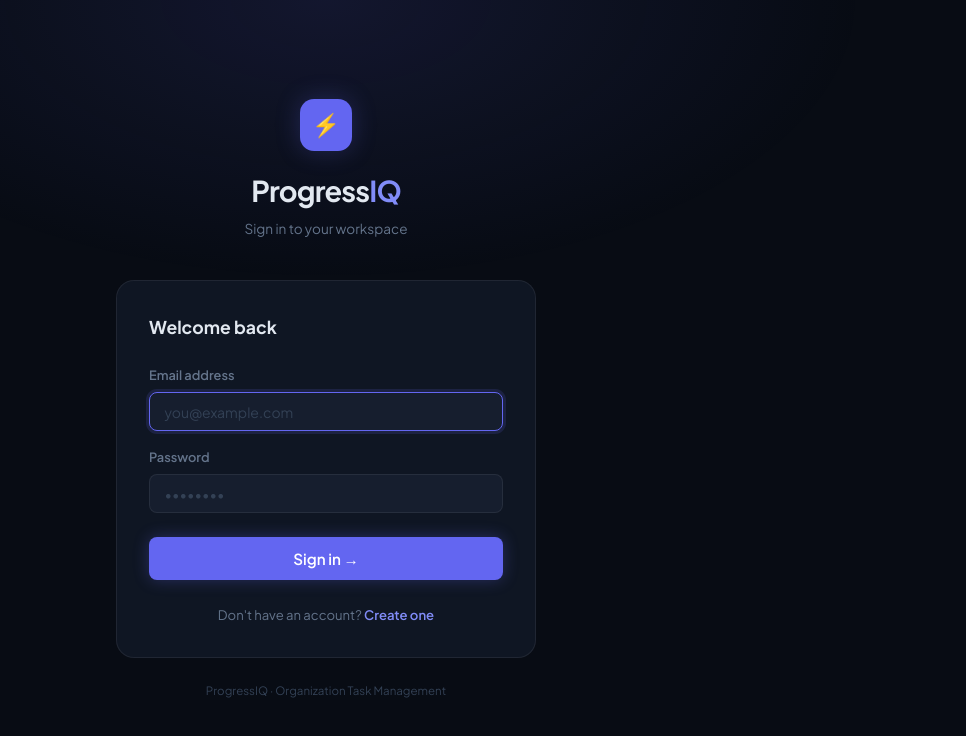
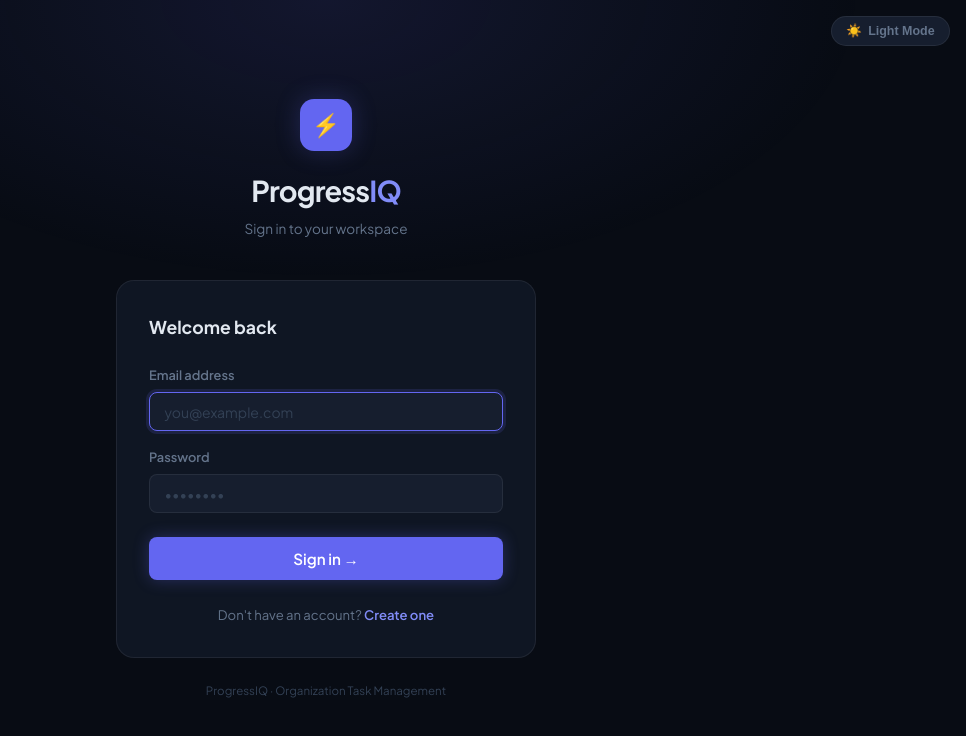
Before and after one commit to NehaLokhande874/progressiq-frontend, a React (Vite) app: page /login in a window 1280 px wide. Shown: the top 736 px of the page, without its empty margins (314-1280 px from the left). Built offline with nearby package versions, Linux system fonts and the light colour scheme; no server answers.

Commit message:
feat: dark/light theme toggle

```diff
--- a/src/components/Sidebar.jsx
+++ b/src/components/Sidebar.jsx
@@ -1,10 +1,11 @@
 import { useNavigate, useLocation } from 'react-router-dom';
+import { useTheme } from './ThemeContext';
 
 const ROLE_NAVS = {
     admin: [
-    { icon: '📊', label: 'Dashboard', path: '/admin-dashboard'           },
-    { icon: '👥', label: 'Users',     path: '/admin-dashboard?tab=users' },
-    { icon: '📁', label: 'Projects',  path: '/admin-dashboard?tab=teams' },
+        { icon: '📊', label: 'Dashboard', path: '/admin-dashboard'            },
+        { icon: '👥', label: 'Users',     path: '/admin-dashboard?tab=users'  },
+        { icon: '📁', label: 'Projects',  path: '/admin-dashboard?tab=teams'  },
     ],
     leader: [
         { icon: '📊', label: 'Dashboard',    path: '/leader-dashboard' },
@@ -28,6 +29,9 @@ const ROLE_COLORS = {
 export default function Sidebar({ active }) {
     const navigate = useNavigate();
     const location = useLocation();
+    const { theme, toggleTheme } = useTheme();
+    const isDark = theme === 'dark';
+
     const username = localStorage.getItem('username') || 'User';
     const role     = localStorage.getItem('role')     || 'member';
     const navItems = ROLE_NAVS[role] || ROLE_NAVS.member;
@@ -40,15 +44,12 @@ export default function Sidebar({ active }) {
     // ✅ Smart active detection using path + query param
     const isActive = (item) => {
         const currentPath  = location.pathname;
-    const currentQuery = location.search; // e.g. "?tab=users"
+        const currentQuery = location.search;
         const [itemPath, itemQuery] = item.path.split('?');
 
         if (itemQuery) {
-      // Items with query param: active only when both path AND query match
             return currentPath === itemPath && currentQuery === `?${itemQuery}`;
         }
-
-    // Dashboard item: active only when path matches AND no tab query
         return currentPath === itemPath && !currentQuery;
     };
 
@@ -66,9 +67,9 @@ export default function Sidebar({ active }) {
             {/* Role badge */}
             <div style={{ paddingLeft: '0.8rem', marginBottom: '1rem' }}>
                 <span className="badge" style={{
-          background: `${ROLE_COLORS[role]}18`,
-          color:       ROLE_COLORS[role],
-          fontSize:    '0.68rem',
+                    background:    `${ROLE_COLORS[role]}18`,
+                    color:          ROLE_COLORS[role],
+                    fontSize:      '0.68rem',
                     letterSpacing: '0.08em',
                     textTransform: 'uppercase',
                 }}>
@@ -94,6 +95,19 @@ export default function Sidebar({ active }) {
 
             {/* Footer */}
             <div className="sidebar-footer">
+
+                {/* ✅ Theme toggle */}
+                <button
+                    className="nav-item"
+                    onClick={toggleTheme}
+                    title={isDark ? 'Switch to Light Mode' : 'Switch to Dark Mode'}
+                    style={{ marginBottom: '0.25rem' }}
+                >
+                    <span className="nav-icon">{isDark ? '☀️' : '🌙'}</span>
+                    {isDark ? 'Light Mode' : 'Dark Mode'}
+                </button>
+
+                {/* User info */}
                 <div className="sidebar-user">
                     <div className="avatar avatar-sm">{initials}</div>
                     <div className="sidebar-user-info">
@@ -101,6 +115,8 @@ export default function Sidebar({ active }) {
                         <div className="sidebar-user-role">{role}</div>
                     </div>
                 </div>
+
+                {/* Logout */}
                 <button
                     className="nav-item"
                     style={{ marginTop: '0.25rem', color: '#f87171' }}
--- /dev/null
+++ b/src/components/ThemeContext.jsx
@@ -0,0 +1,24 @@
+import React, { createContext, useContext, useEffect, useState } from 'react';
+
+const ThemeContext = createContext();
+
+export const ThemeProvider = ({ children }) => {
+    const [theme, setTheme] = useState(() => {
+        return localStorage.getItem('piq-theme') || 'dark';
+    });
+
+    useEffect(() => {
+        document.documentElement.setAttribute('data-theme', theme);
+        localStorage.setItem('piq-theme', theme);
+    }, [theme]);
+
+    const toggleTheme = () => setTheme(t => t === 'dark' ? 'light' : 'dark');
+
+    return (
+        <ThemeContext.Provider value={{ theme, toggleTheme }}>
+            {children}
+        </ThemeContext.Provider>
+    );
+};
+
+export const useTheme = () => useContext(ThemeContext);
--- a/src/main.jsx
+++ b/src/main.jsx
@@ -2,9 +2,12 @@ import { StrictMode } from 'react'
 import { createRoot } from 'react-dom/client'
 import './index.css'
 import App from './App.jsx'
+import { ThemeProvider } from './components/ThemeContext'
 
 createRoot(document.getElementById('root')).render(
-  <StrictMode>
-    <App />
-  </StrictMode>
+    <StrictMode>
+        <ThemeProvider>
+            <App />
+        </ThemeProvider>
+    </StrictMode>
 )
--- a/src/pages/Login.jsx
+++ b/src/pages/Login.jsx
@@ -1,12 +1,15 @@
 import React, { useState } from 'react';
 import { useNavigate, Link } from 'react-router-dom';
 import API from '../api/axios';
+import { useTheme } from '../components/ThemeContext';
 
 const Login = () => {
     const [formData, setFormData] = useState({ email: '', password: '' });
     const [loading,  setLoading]  = useState(false);
     const [error,    setError]    = useState('');
     const navigate = useNavigate();
+    const { theme, toggleTheme } = useTheme();
+    const isDark = theme === 'dark';
 
     const handleChange = (e) =>
         setFormData(prev => ({ ...prev, [e.target.name]: e.target.value }));
@@ -44,13 +47,44 @@ const Login = () => {
         <div style={{
             minHeight: '100vh', display: 'flex', alignItems: 'center',
             justifyContent: 'center', background: 'var(--bg)', padding: '1rem',
+            transition: 'background 0.3s ease',
         }}>
+
+            {/* ✅ Theme toggle — fixed top right */}
+            <button
+                onClick={toggleTheme}
+                title={isDark ? 'Switch to Light Mode' : 'Switch to Dark Mode'}
+                style={{
+                    position: 'fixed', top: '1rem', right: '1rem',
+                    display: 'flex', alignItems: 'center', gap: '0.4rem',
+                    background: 'var(--surface-2)',
+                    border: '1px solid var(--border)',
+                    borderRadius: 20, padding: '0.4rem 0.9rem',
+                    cursor: 'pointer', fontSize: '0.78rem', fontWeight: 600,
+                    color: 'var(--text-muted)', zIndex: 10, transition: 'all 0.2s',
+                }}
+                onMouseEnter={e => {
+                    e.currentTarget.style.borderColor = 'var(--primary)';
+                    e.currentTarget.style.color = 'var(--primary-light)';
+                }}
+                onMouseLeave={e => {
+                    e.currentTarget.style.borderColor = 'var(--border)';
+                    e.currentTarget.style.color = 'var(--text-muted)';
+                }}
+            >
+                <span>{isDark ? '☀️' : '🌙'}</span>
+                {isDark ? 'Light Mode' : 'Dark Mode'}
+            </button>
+
+            {/* Background glow */}
             <div style={{
                 position: 'fixed', inset: 0, pointerEvents: 'none',
                 background: 'radial-gradient(ellipse 60% 50% at 50% 0%, rgba(99,102,241,0.12) 0%, transparent 70%)',
             }} />
 
             <div style={{ width: '100%', maxWidth: '420px', position: 'relative', zIndex: 1 }}>
+
+                {/* Logo */}
                 <div style={{ textAlign: 'center', marginBottom: '2.5rem' }}>
                     <div style={{
                         width: 52, height: 52, background: 'var(--primary)',
@@ -66,6 +100,7 @@ const Login = () => {
                     </p>
                 </div>
 
+                {/* Card */}
                 <div className="card" style={{ padding: '2rem' }}>
                     <h2 style={{ fontSize: '1.1rem', fontWeight: 700, marginBottom: '1.5rem' }}>
                         Welcome back
--- a/src/pages/Signup.jsx
+++ b/src/pages/Signup.jsx
@@ -1,6 +1,7 @@
 import React, { useState } from 'react';
 import { useNavigate, Link } from 'react-router-dom';
 import API from '../api/axios';
+import { useTheme } from '../components/ThemeContext';
 
 const Signup = () => {
     const [formData, setFormData] = useState({
@@ -13,6 +14,8 @@ const Signup = () => {
     const [loading, setLoading] = useState(false);
     const [error,   setError]   = useState('');
     const navigate = useNavigate();
+    const { theme, toggleTheme } = useTheme();
+    const isDark = theme === 'dark';
 
     const handleChange = (e) =>
         setFormData(prev => ({ ...prev, [e.target.name]: e.target.value }));
@@ -54,13 +57,44 @@ const Signup = () => {
         <div style={{
             minHeight: '100vh', display: 'flex', alignItems: 'center',
             justifyContent: 'center', background: 'var(--bg)', padding: '1rem',
+            transition: 'background 0.3s ease',
         }}>
+
+            {/* ✅ Theme toggle — fixed top right */}
+            <button
+                onClick={toggleTheme}
+                title={isDark ? 'Switch to Light Mode' : 'Switch to Dark Mode'}
+                style={{
+                    position: 'fixed', top: '1rem', right: '1rem',
+                    display: 'flex', alignItems: 'center', gap: '0.4rem',
+                    background: 'var(--surface-2)',
+                    border: '1px solid var(--border)',
+                    borderRadius: 20, padding: '0.4rem 0.9rem',
+                    cursor: 'pointer', fontSize: '0.78rem', fontWeight: 600,
+                    color: 'var(--text-muted)', zIndex: 10, transition: 'all 0.2s',
+                }}
+                onMouseEnter={e => {
+                    e.currentTarget.style.borderColor = 'var(--primary)';
+                    e.currentTarget.style.color = 'var(--primary-light)';
+                }}
+                onMouseLeave={e => {
+                    e.currentTarget.style.borderColor = 'var(--border)';
+                    e.currentTarget.style.color = 'var(--text-muted)';
+                }}
+            >
+                <span>{isDark ? '☀️' : '🌙'}</span>
+                {isDark ? 'Light Mode' : 'Dark Mode'}
+            </button>
+
+            {/* Background glow */}
             <div style={{
                 position: 'fixed', inset: 0, pointerEvents: 'none',
                 background: 'radial-gradient(ellipse 60% 50% at 50% 0%, rgba(99,102,241,0.12) 0%, transparent 70%)',
             }} />
 
             <div style={{ width: '100%', maxWidth: '420px', position: 'relative', zIndex: 1 }}>
+
+                {/* Logo */}
                 <div style={{ textAlign: 'center', marginBottom: '2.5rem' }}>
                     <div style={{
                         width: 52, height: 52, background: 'var(--primary)',
@@ -134,7 +168,7 @@ const Signup = () => {
                             </select>
                         </div>
 
-                        {/* ✅ Secret key field — appears only for admin/leader/mentor */}
+                        {/* Secret key field */}
                         {needsKey && (
                             <div className="form-group" style={{
                                 background: 'rgba(99,102,241,0.06)',
```
Also changed, not shown: src/components/ThemeToggle.jsx (added, +43 -0 lines). Lines whose indentation alone changed are shown as unchanged.
